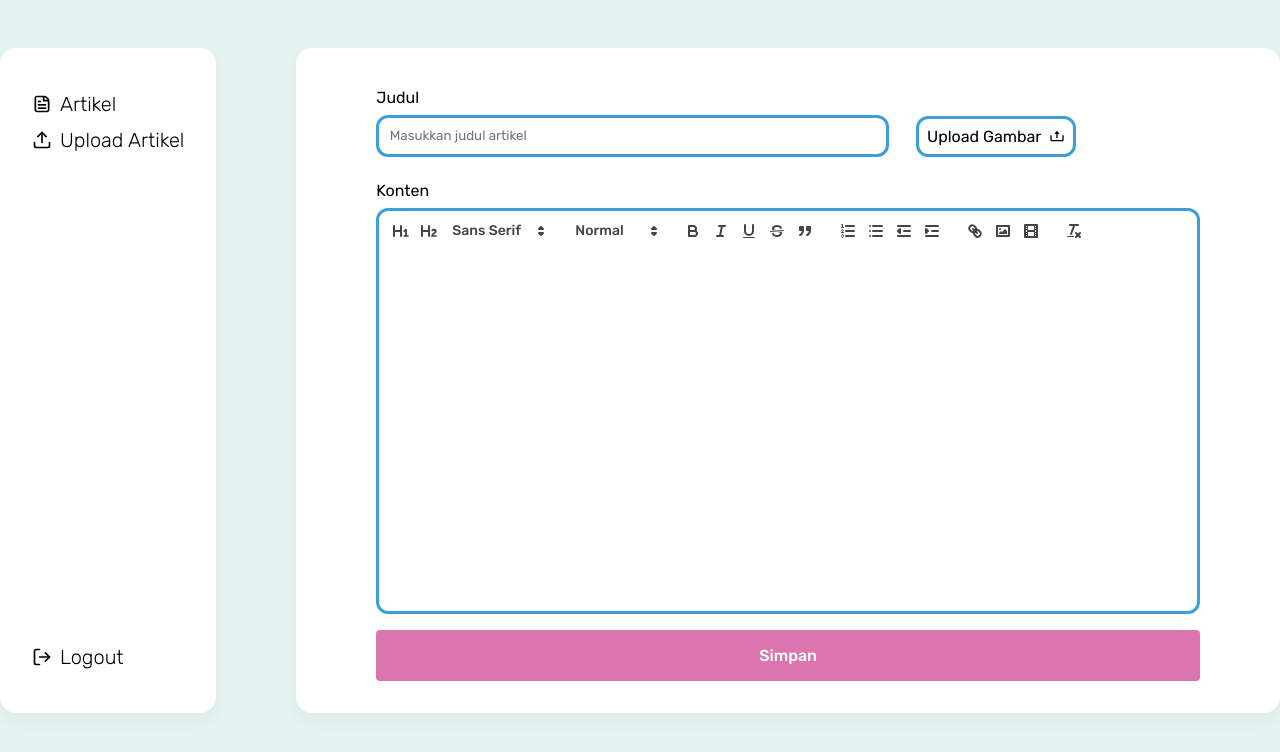
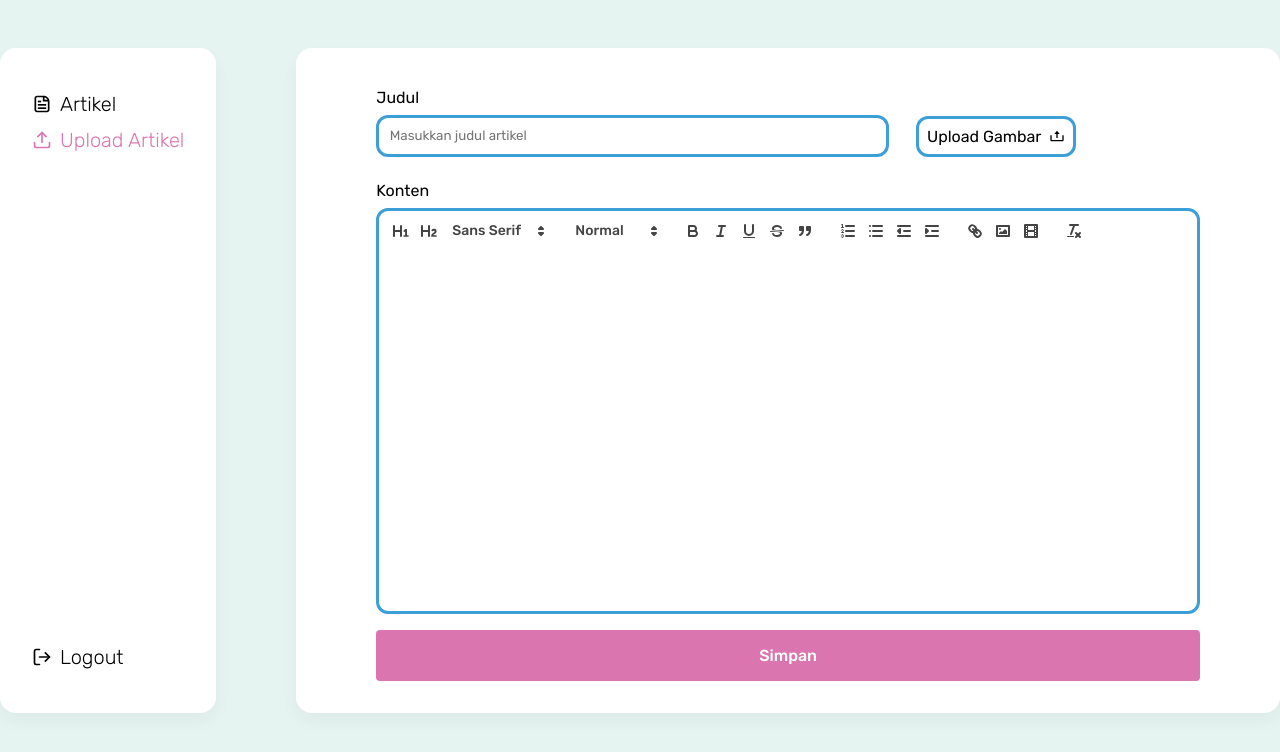
Before and after one commit to youhane/w3b-scholar, a Next.js app: page /articles/editor in a window 1280 px wide. Shown: the top 752 px of the page. Built offline with nearby package versions, Linux system fonts and the light colour scheme.

Commit message:
add: sidebar can change color on page change

```diff
--- a/components/common/Sidebar/Button/SidebarButton.jsx
+++ b/components/common/Sidebar/Button/SidebarButton.jsx
@@ -1,9 +1,15 @@
-import React from 'react'
+import React, { useEffect, useState } from 'react'
 import { Wrapper } from './SidebarButton.styles'
 
-function SidebarButton({text, color, icon, onClick}) {
+function SidebarButton({text, path, icon, onClick, hoverColor}) {
+  const [isActive, setIsActive] = useState(false);
+
+  useEffect(() => {
+    setIsActive(window.location.pathname === path);
+  }, [path]);
+
   return (
-    <Wrapper onClick={onClick} color={color}>{icon}{text}</Wrapper>
+    <Wrapper onClick={onClick} isActive={isActive} hoverColor={hoverColor}>{icon}{text}</Wrapper>
   )
 }
 
--- a/components/common/Sidebar/Button/SidebarButton.styles.js
+++ b/components/common/Sidebar/Button/SidebarButton.styles.js
@@ -1,4 +1,5 @@
 import styled from "styled-components";
+import { COLORS } from "../../../../constants/styles";
 
 export const Wrapper = styled.button`
     display: flex;
@@ -10,6 +11,10 @@ export const Wrapper = styled.button`
     font-size: 1.25rem;
     font-weight: 300;
     cursor: pointer;
-    color: ${props => props.color && COLORS.pink};
+    color: ${props => props.isActive && COLORS.pink};
     width: max-content;
+
+    :hover{
+        color: ${props => props.hoverColor ? props.hoverColor : COLORS.borderBlue};
+    }
 `
--- a/components/common/Sidebar/Sidebar.jsx
+++ b/components/common/Sidebar/Sidebar.jsx
@@ -1,35 +1,57 @@
-import React, { useEffect, useState } from 'react'
+import React from 'react'
 import { Bottom, Top, Wrapper } from './Sidebar.styles'
 import { FiLogOut, FiUpload } from 'react-icons/fi'
 import { CgFileDocument } from 'react-icons/cg'
 import { BiUserCircle } from 'react-icons/bi'
 import { IoIosCloseCircleOutline } from 'react-icons/io'
-import { useRouter } from 'next/router'
 import SidebarButton from './Button/SidebarButton'
+import Link from 'next/link'
 
 function Sidebar({ article, profile }) {
-  const router = useRouter()
+  const navigateTo = (path) => {
 
-  const [currentPath, setCurrentPath] = useState("");
-
-  useEffect(() => {
-    setCurrentPath(router.route)
-  }, [router.route]);
-
+  }
   return (
     <Wrapper>
       <Top>
         {article && (
           <>
-            <SidebarButton icon={<CgFileDocument />} text={'Artikel'} />
-            <SidebarButton icon={<FiUpload />} text={"Upload Artikel"} />
+            <Link href={'/articles'}>
+              <SidebarButton
+                icon={<CgFileDocument />}
+                text={'Artikel'}
+                path={'/articles'}
+              />
+            </Link>
+            <Link href={'/articles/editor'}>
+              <SidebarButton
+                icon={<FiUpload />}
+                text={"Upload Artikel"}
+                path={'/articles/editor'}
+              />
+            </Link>
           </>
         )}
-        {profile && <button><BiUserCircle /> Profil</button>}
+        {profile && <Link href={'/profile'}>
+          <SidebarButton
+            icon={<BiUserCircle />}
+            text={'Profil'}
+            path={'/profile'}
+          />
+        </Link>
+        }
       </Top>
       <Bottom>
-        {profile && <SidebarButton icon={<IoIosCloseCircleOutline />} text={'Delete Account'} />}
-        <SidebarButton icon={<FiLogOut />} text={'Logout'} />
+        {profile && <SidebarButton
+          icon={<IoIosCloseCircleOutline />}
+          text={'Delete Account'}
+        />
+        }
+        <SidebarButton
+          icon={<FiLogOut />}
+          text={'Logout'}
+          hoverColor={'red'}
+        />
       </Bottom>
     </Wrapper>
   )
```
